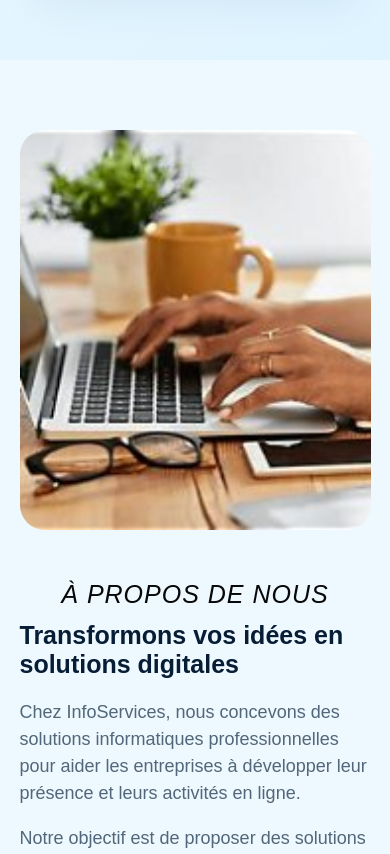
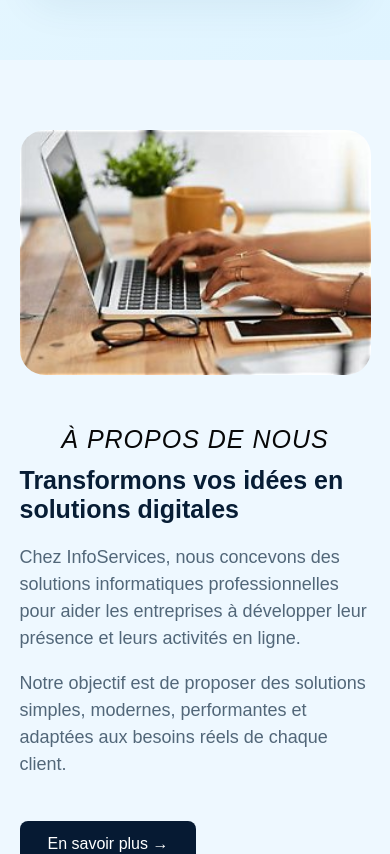
Before and after one commit to aline-niyo/frontend, a React (Vite) app: page / in a window 390 px wide. Shown: the part 2020-2874 px from the top of the page. Built offline with nearby package versions, Linux system fonts and the light colour scheme.

Commit message:
version telephone acceuil

```diff
--- a/src/pages/Accueil.css
+++ b/src/pages/Accueil.css
@@ -1829,3 +1829,35 @@
 .hebergement-section.in-view .hebergement-card:nth-child(4) { animation-delay: 0.4s; }
 .hebergement-section.in-view .hebergement-card:nth-child(5) { animation-delay: 0.5s; }
 .hebergement-section.in-view .hebergement-card:nth-child(6) { animation-delay: 0.6s; }
+
+/* FIX FINAL 【entity-SAMSUNG¦canonical_name=Samsung】 POUR ACCUEIL.JSX */
+
+@media (max-width: 768px) {
+  .hebergement-grid {
+    grid-template-columns: 1fr !important;
+    padding: 0 10px !important;
+  }
+  .about-home-container {
+    grid-template-columns: 1fr !important;
+  }
+  .about-home-image img {
+    height: auto !important;
+  }
+  .stats-card {
+    grid-template-columns: 1fr !important;
+  }
+  .process-grid {
+    grid-template-columns: 1fr !important;
+  }
+  .trust-logos {
+    gap: 20px !important;
+    flex-wrap: wrap !important;
+  }
+  .happy-clients-track {
+    animation: scroll 20s linear infinite !important; /* ton 2s était trop rapide */
+  }
+  .footer-container {
+    grid-template-columns: 1fr !important;
+    text-align: center !important;
+  }
+}
--- a/src/pages/Accueil.jsx
+++ b/src/pages/Accueil.jsx
@@ -481,7 +481,7 @@ useEffect(() => {
       <img
         src={logoba}
         alt="InfoServices"
-        style={{ width: '100%', height: '400px', objectFit: 'cover', borderRadius: '25px' }}
+       style={{ width: '100%', height: 'auto', maxHeight: '400px', objectFit: 'cover', borderRadius: '25px' }}
       />
     </div>
 
```
